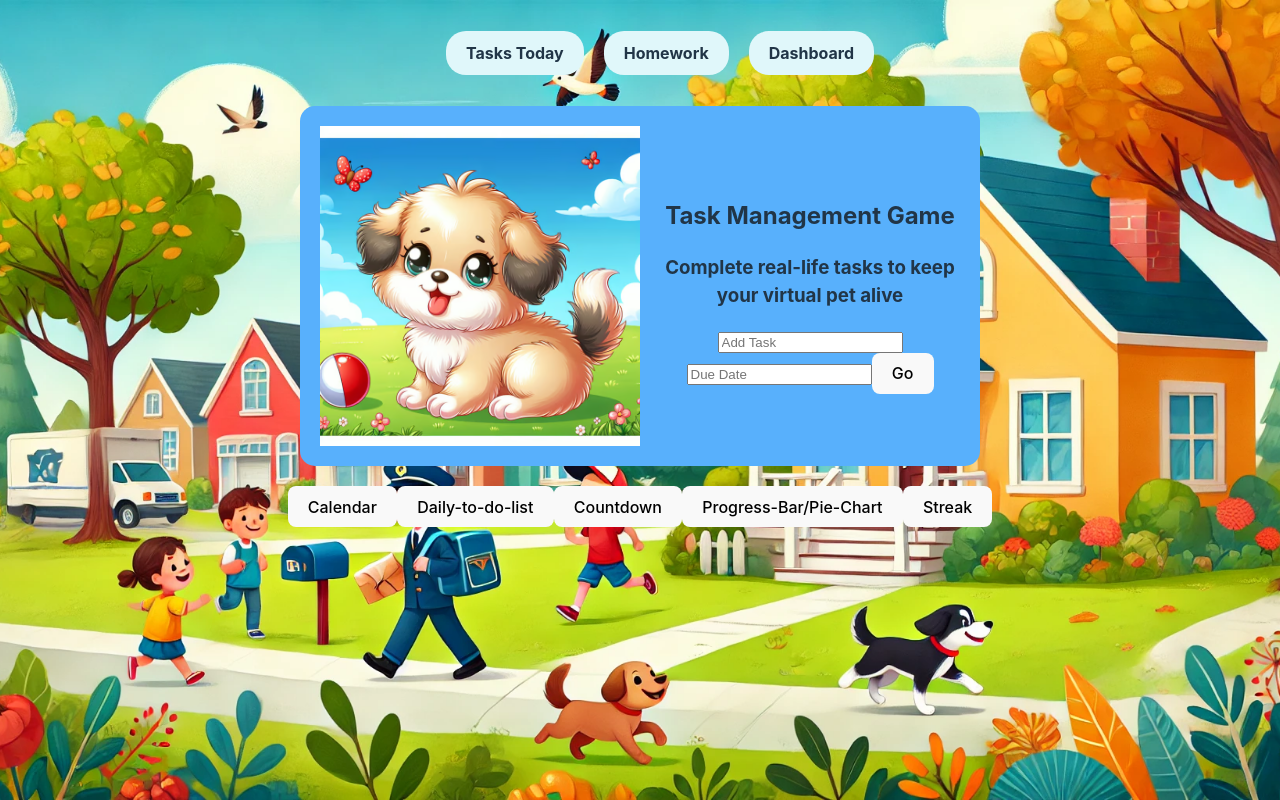
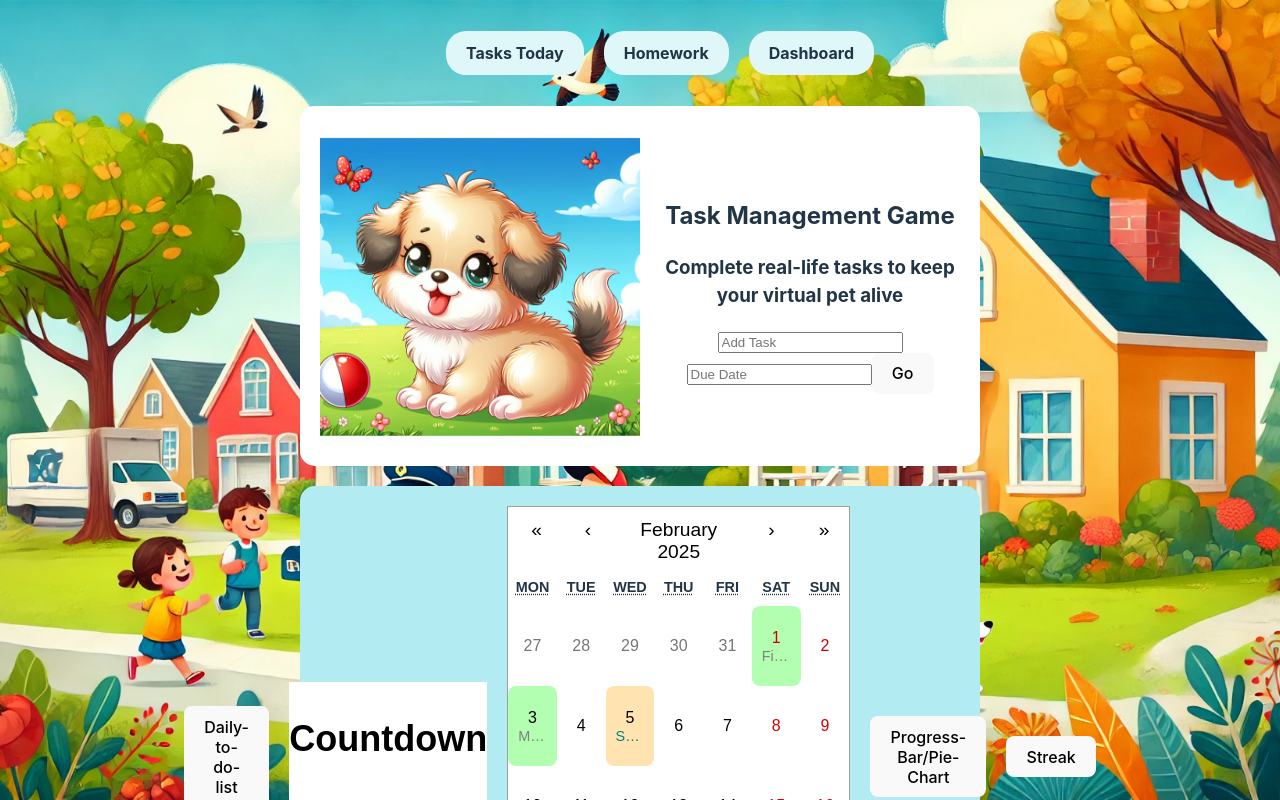
Before and after one commit to ShatakshiRanjan/HackRUSpring25, a React (Vite) app: page / in a window 1280 px wide. Built offline with nearby package versions, Linux system fonts and the light colour scheme.

Commit message:
Added calendar and countdown components.

```diff
--- a/package.json
+++ b/package.json
@@ -11,6 +11,8 @@
   },
   "dependencies": {
     "react": "^18.3.1",
+    "react-calendar": "^5.1.0",
+    "react-countdown": "^2.3.6",
     "react-dom": "^18.3.1",
     "react-router-dom": "^7.1.5"
   },
--- a/src/App.css
+++ b/src/App.css
@@ -25,7 +25,7 @@
   justify-content: center;
   align-items: center;
   gap: 20px;
-  background-color: #58b0fc;
+  background-color: #ffffff;
   width: 50%;
   padding: 20px;
   border-radius: 15px;
@@ -35,9 +35,20 @@
   width: 25vw;
 }
 .container2{
+  display:flex;
   flex-direction: row;
-  justify-self: center;
+  justify-content: center;
   align-items: center;
+  gap: 20px;
+  background-color: #b3ebf2;
+  width: 50%;
+  padding: 20px;
+  border-radius: 15px;
+
+}
+.countdown{
+  background-color: aliceblue;
+  color: red;
 }
 /*
 #root {
--- a/src/App.jsx
+++ b/src/App.jsx
@@ -3,6 +3,8 @@ import './App.css'
 import Navbar from "./Navbar";
 import GamePage from './GamePage';
 import { BrowserRouter as Router, Routes, Route } from 'react-router-dom';
+import EndOfDayCountdown from './EndOfDayCountdown';
+import CalendarComponent from './CalendarComponent';
 //import reactLogo from './assets/react.svg'
 //import viteLogo from '/vite.svg'
 //import { Checkbox } from "@/components/ui/checkbox";
@@ -52,9 +54,9 @@ function Home(){
     </div>
 
   <div className='container2'>
-    <button>Calendar</button>
     <button>Daily-to-do-list</button>
-    <button>Countdown</button>
+    <EndOfDayCountdown></EndOfDayCountdown>
+    <CalendarComponent></CalendarComponent>
     <button>Progress-Bar/Pie-Chart</button>
     <button>Streak</button>
   </div>
--- /dev/null
+++ b/src/CalendarComponent.jsx
@@ -0,0 +1,42 @@
+import React, {useState} from 'react';
+import Calendar from 'react-calendar';
+import 'react-calendar/dist/Calendar.css';
+import './CalenderComponent.css';
+
+const CalendarComponent = () => {
+    const getRandomColor = () => {
+        const colors = ['purple', 'pink','red', 'blue', 'green', 'orange', 'yellow', 'teal']
+        return colors[Math.floor(Math.random()* colors.length)];
+    }
+    const [tasks, setTasks] = useState({
+        '2025-02-01': [{ text: 'Finish project report', completed: true, color: getRandomColor()}],
+        '2025-02-03': [{ text: 'Meeting with team', completed: true, color: getRandomColor() }],
+        '2025-02-05': [{ text: 'Submit assignment', completed: false, color: getRandomColor() }],
+    })
+    //returns "completed" if all tasks are completed and "task" if there are pending tasks
+    const getTileClass = (date) =>{
+        const dateString = date.toISOString().split('T')[0];
+        if (!tasks[dateString]) return '';
+        return tasks[dateString].every(task =>task.completed) ? 'completed': 'task';
+    };
+    return (
+        <div className="calendar-container">
+            <Calendar
+                tileClassName={({ date }) => getTileClass(date)}
+                tileContent={({ date }) => {
+                    const dateString = date.toISOString().split('T')[0];
+                    return tasks[dateString] ? (
+                        <ul className="task-list">
+                            {tasks[dateString].map((task, index) => (
+                                <li key={index} style={{ color: task.completed ? 'gray' : task.color }}>
+                                    {task.text}
+                                </li>
+                            ))}
+                        </ul>
+                    ) : null;
+                }}
+            />
+        </div>
+    );
+};
+export default CalendarComponent;
--- /dev/null
+++ b/src/CalenderComponent.css
@@ -0,0 +1,40 @@
+.calendar-container {
+    max-width: 600px; /* Adjust width */
+    margin: auto;
+    display: flex;
+    flex-direction: row;
+    justify-content: flex-start;
+}
+
+.react-calendar {
+    width: 100%;
+    font-size: 1.2rem; /* Increase font size */
+}
+.react-calendar__tile {
+    min-height: 80px; /* Increase tile height */
+    padding: 10px; /* Adjust spacing */
+    word-wrap: break-word;
+    text-align: center;
+}
+
+.task-list {
+    font-size: 0.9rem; /* Smaller task font */
+    line-height: 1.2;
+    list-style: none;
+    padding: 0;
+    margin: 0;
+}
+.task {
+    background-color: rgba(255, 165, 0, 0.3); /* Light orange */
+    border-radius: 8px;
+}
+
+.completed {
+    background-color: rgba(0, 255, 0, 0.3); /* Light green */
+    border-radius: 8px;
+}
+.task-list li {
+    white-space: nowrap;
+    overflow: hidden;
+    text-overflow: ellipsis;
+}
--- /dev/null
+++ b/src/EndOfDayCountdown.jsx
@@ -0,0 +1,16 @@
+import React from "react";
+import Countdown from "react-countdown";
+
+const EndOfDayCountdown = () => {
+    const now = new Date();
+    const midnight = new Date();
+    midnight.setHours(24,0,0,0);
+
+    return (
+        <div style={{fontSize: "24px", fontFamily: "Arial, sans-serif", backgroundColor: "white", color:"red"}}>
+            <h2 style={{color:"black"}}>Countdown</h2>
+            <Countdown date={midnight}/>
+        </div>
+    )
+}
+export default EndOfDayCountdown;
```
Also changed, not shown: src/DonutPieChart.jsx (added), src/Streaks.jsx (added), 1 other file (tests, documents, lock files or other folders).
